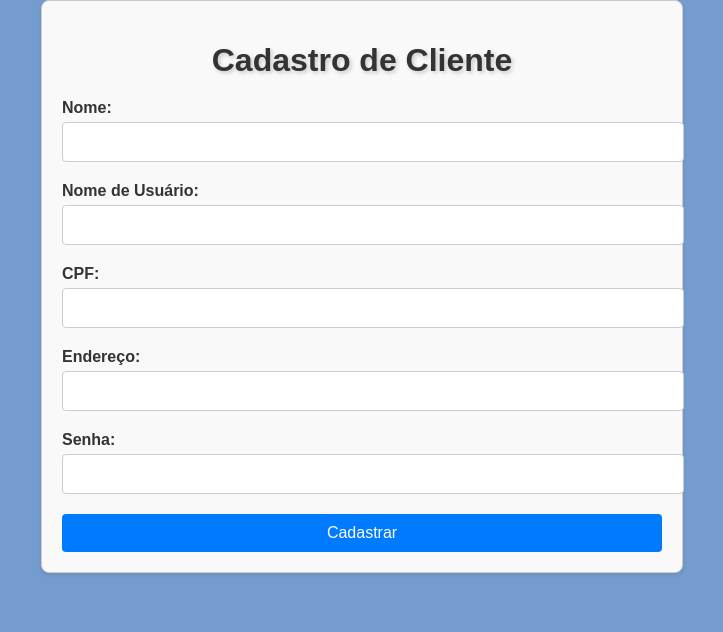
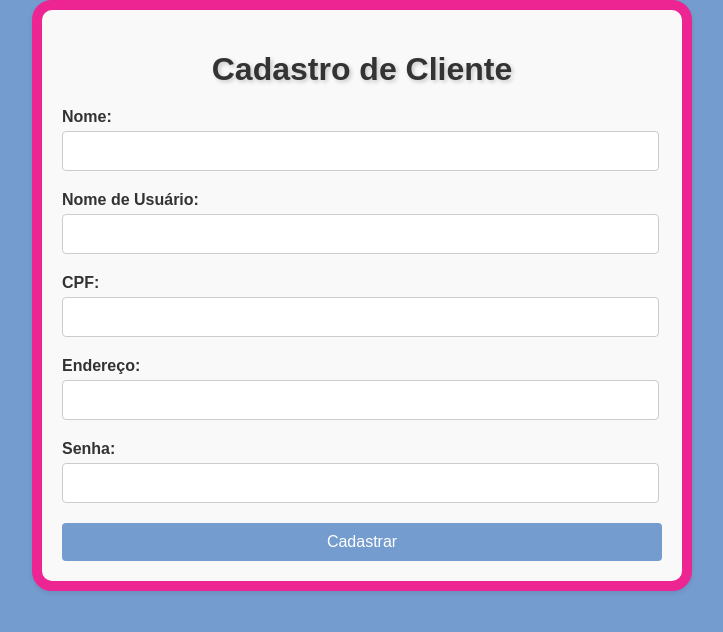
Before and after one commit to juliafclima/trabalho-react-grupo2, a React (Vite) app in the folder trabalho-react-g2/: page /cadastro in a window 1280 px wide. Shown: the top 632 px of the page, without its empty margins (278-1001 px from the left). Built offline with nearby package versions, Linux system fonts and the light colour scheme.

Commit message:
Feat: Css de Cadastro e Login atualizado e redirecionamento de páginas feitas.

```diff
--- a/trabalho-react-g2/src/pages/Cadastro/index.jsx
+++ b/trabalho-react-g2/src/pages/Cadastro/index.jsx
@@ -1,7 +1,10 @@
 import React, { useState } from 'react';
 import './style.css';
+import { useNavigate } from 'react-router-dom';
 
 export default function Cadastro() {
+
+   let navigate = useNavigate();
 
    const [formData, setFormData] = useState({
       nome: '',
@@ -34,7 +37,9 @@ export default function Cadastro() {
          .then(response => response.json())
          .then(data => {
             console.log('Resposta do servidor:', data);
-            alert("Usuario cadastrado!");
+            alert('Cadastro bem-sucedido!');
+            navigate('/login');
+
             //lmpar o imput
          })
          .catch(error => {
--- a/trabalho-react-g2/src/pages/Cadastro/style.css
+++ b/trabalho-react-g2/src/pages/Cadastro/style.css
@@ -3,7 +3,7 @@
    margin: 0 auto;
    padding: 20px;
    background-color: #f9f9f9;
-   border-radius: 8px;
+   border-radius: 20px;
    box-shadow: 0 2px 4px rgba(0, 0, 0, 0.1);
 }
 
@@ -32,7 +32,7 @@ input {
 
 button {
    padding: 10px 20px;
-   background-color: #007bff;
+   background-color: #759CCF;
    color: #fff;
    border: none;
    border-radius: 4px;
@@ -41,5 +41,5 @@ button {
 }
 
 button:hover {
-   background-color: #0056b3;
+   background-color: #4b6e9b;;
 }
--- a/trabalho-react-g2/src/pages/Login/index.jsx
+++ b/trabalho-react-g2/src/pages/Login/index.jsx
@@ -33,10 +33,10 @@ export default function Login() {
                     const user = userData[0];
                     if (user.senha === senha) { // Compara a senha fornecida com a senha do usuário retornado
                         setToken(user.id); // Salva o ID do usuário no estado
-                        alert('Login bem-sucedido!');
+
                         navigateTo('/');
                     } else {
-                        alert('Senha incorreta. Tente novamente.');
+                        alert('Nome de Usuário ou Senha incorreta. Tente novamente.');
                     }
                 } else {
                     alert('Nome de usuário não encontrado. Verifique as credenciais.');
--- a/trabalho-react-g2/src/pages/Login/style.css
+++ b/trabalho-react-g2/src/pages/Login/style.css
@@ -2,19 +2,23 @@
    max-width: 400px;
    margin: 0 auto;
    padding: 20px;
-   border: 1px solid #ccc;
+   border: 10px solid #ED2592;
    border-radius: 8px;
-   background-color: #f9f9f9;
+   background-color: #ffffff;
  }
 
  h1 {
    text-align: center;
    margin-bottom: 20px;
    color: #333;
+
+
  }
 
  .form-group {
    margin-bottom: 15px;
+   margin-right: 25px;
+
  }
 
  label {
@@ -22,6 +26,7 @@
    font-weight: bold;
    margin-bottom: 5px;
    color: #333;
+
  }
 
  input {
@@ -35,7 +40,7 @@
  button {
    width: 100%;
    padding: 10px;
-   background-color: #007bff;
+   background-color: #759CCF;
    color: #fff;
    border: none;
    border-radius: 4px;
@@ -44,5 +49,5 @@
  }
 
  button:hover {
-   background-color: #0056b3;
+   background-color: #759CCF;
  }
```
Also changed, not shown: trabalho-react-g2/src/components/Header/style.css (+13 -0 lines).
